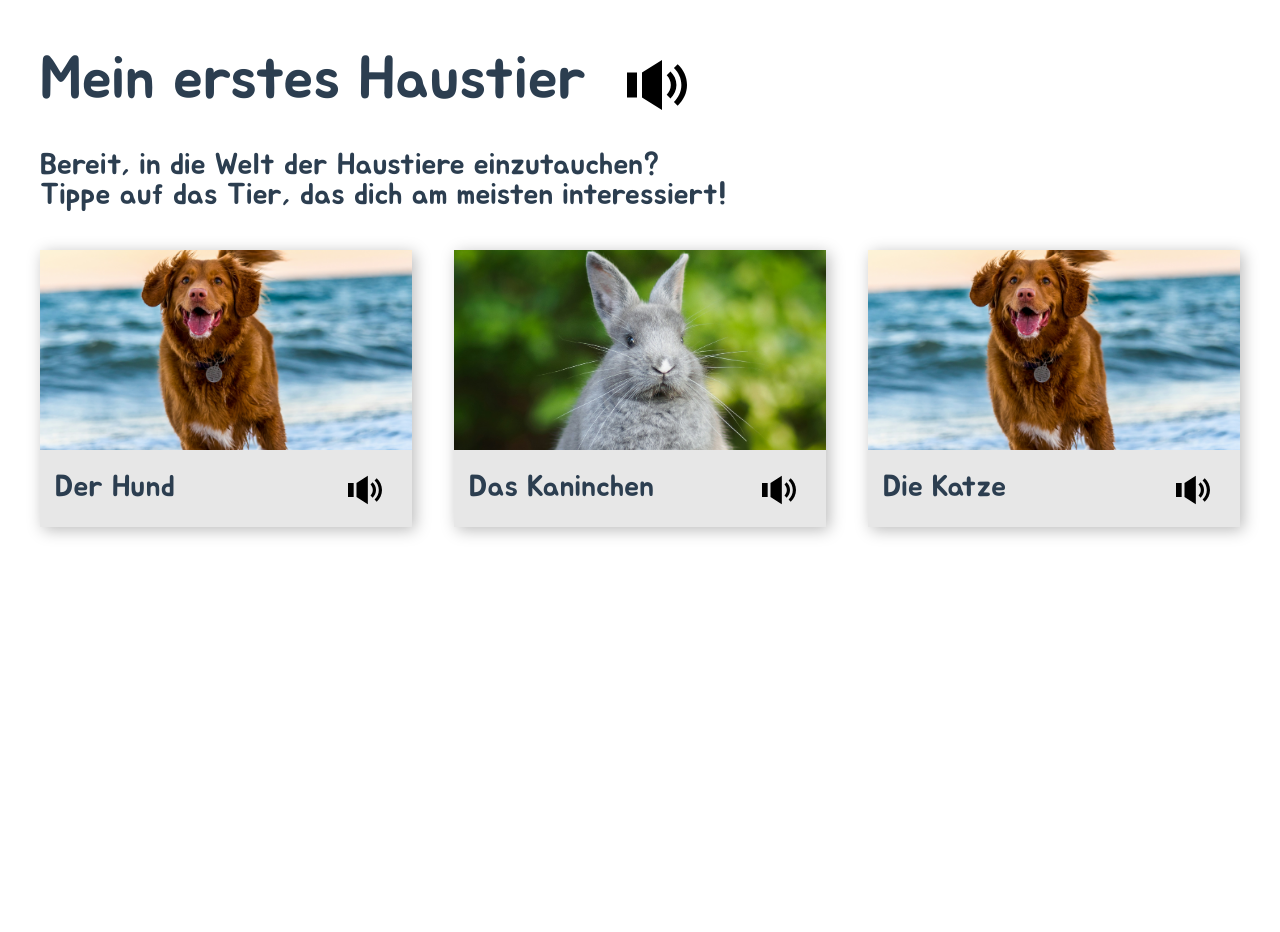
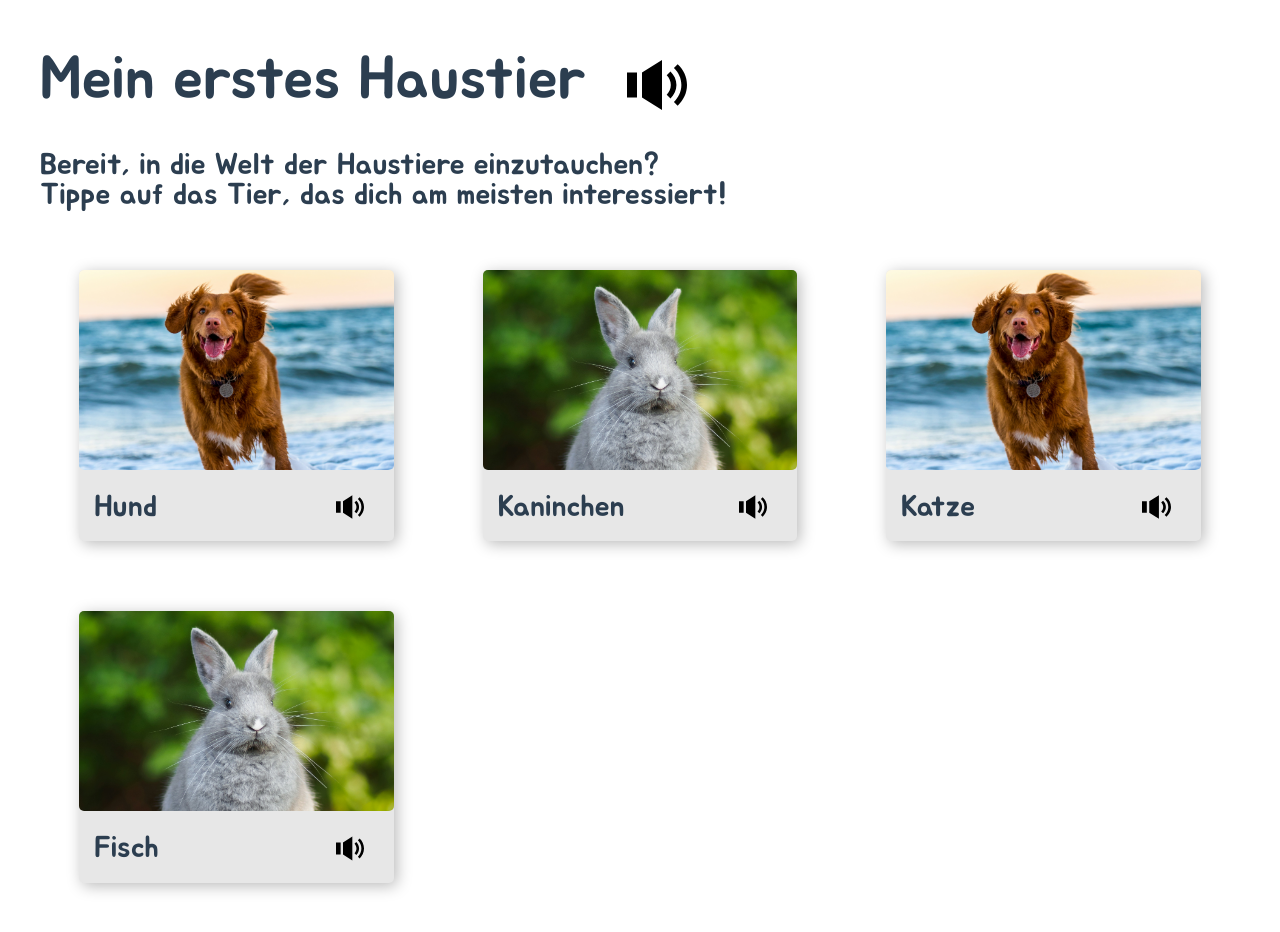
Before and after one commit to schule4-0/pets, a Vue app: page / in a window 1280 px wide. Shown: the top 932 px of the page. Before the commit the page ends 800 px from the top, so only its background shows below. Built offline with nearby package versions, Linux system fonts and the light colour scheme.

Commit message:
outsource code into component and add folder config

```diff
--- /dev/null
+++ b/src/components/PetCardComponent.vue
@@ -0,0 +1,65 @@
+<template>
+  <div class="pet-selection">
+    <div class="pet-card" @click="selectPet">
+      <img :src="pet.image" :alt="pet.name">
+      <div class="pet-card-name">
+        <p>{{ pet.name }}</p>
+        <img src="../assets/icon_audio.svg" alt="Audio">
+      </div>
+    </div>
+  </div>
+</template>
+
+
+<script setup lang="ts">
+import { defineProps, defineEmits } from 'vue';
+
+const props = defineProps<{
+  pet: { name: string; image: string };
+}>();
+
+const emit = defineEmits(['pet-selected']);
+
+const selectPet = () => {
+  emit('pet-selected', props.pet);
+};
+</script>
+
+
+<style scoped>
+.pet-selection {
+  margin-top: 20px;
+  display: flex;
+  justify-content: space-around;
+
+  .pet-card {
+    background-color: rgb(231, 231, 231);
+    box-shadow: 3px 3px 15px rgb(186, 186, 186);
+    width: 80%;
+    border-radius: 5px;
+    margin: 20px;
+    img {
+      width: 100%;
+      height: 200px;
+      border-radius: 5px;
+      object-fit: cover;
+      background-position: center;
+    }
+  }
+
+  .pet-card-name {
+    font-size: 30px;
+    padding: 5px 15px;
+    display: flex;
+    justify-content: space-between;
+    align-items: flex-start;
+
+    img {
+      width: 10%;
+      height: auto;
+      margin: 10px 15px 15px 15px;
+    }
+  }
+}
+
+</style>
--- /dev/null
+++ b/src/config/petsConfig.ts
@@ -0,0 +1,15 @@
+interface Pet {
+  name: string;
+  image: string;
+  englishName: string; // for routing?
+}
+
+const pets: Pet[] = [
+  { name: 'Hund', image: 'src/assets/dog.png', englishName:'dog'},
+  { name: 'Kaninchen', image: 'src/assets/bunny.png', englishName: 'rabbit'},
+  { name: 'Katze', image: 'src/assets/dog.png', englishName: 'cat' }, // placeholder image
+  { name: 'Fisch', image: 'src/assets/bunny.png', englishName: 'fish' } // placeholder image
+  // Add more pets here
+];
+
+export default pets;
--- a/src/views/HomeView.vue
+++ b/src/views/HomeView.vue
@@ -1,6 +1,5 @@
 <template>
   <div class="home-container">
-
     <div class="header-box">
       <h1>Mein erstes Haustier</h1>
       <img src="../assets/icon_audio.svg" alt="Audio">
@@ -10,44 +9,24 @@
     <br>Tippe auf das Tier, das dich am meisten interessiert!</p>
   </div>
 
-  <div class="pet-selection">
-    <div class="pet-tile" @click="selectPet('dog')">
-      <img src="../assets/dog.png" alt="Hund">
-      <div class="pet-tile-name">
-        <p>Der Hund</p>
-        <img src="../assets/icon_audio.svg" alt="Audio">
-      </div>
-    </div>
-    <div class="pet-tile" @click="selectPet('dog')">
-      <img src="../assets/bunny.png" alt="">
-      <div class="pet-tile-name">
-        <p>Das Kaninchen</p>
-        <img src="../assets/icon_audio.svg" alt="Audio">
-      </div>
-    </div>
-    <div class="pet-tile" @click="selectPet('dog')">
-      <img src="../assets/dog.png" alt="">
-      <div class="pet-tile-name">
-        <p>Die Katze</p>
-        <img src="../assets/icon_audio.svg" alt="Audio">
-      </div>
-    </div>
+  <div class="pet-cards">
+      <PetCardComponent v-for="(pet, index) in pets" :key="index" :pet="pet" @pet-selected="handlePetSelected" />
   </div>
 </template>
 
 <script setup lang="ts">
-import { ref } from 'vue'
 import { useRouter } from 'vue-router'
+import PetCardComponent from '@/components/PetCardComponent.vue';
+import pets from '@/config/petsConfig';
 
-const selectedPet = ref('')
 const router = useRouter()
 
-const selectPet = (pet: string) => {
-  selectedPet.value = pet
-  if (selectedPet.value) {
-    router.push(`/pets/${selectedPet.value}/stages/1`)
+const handlePetSelected = (selectedPet: any) => {
+  if (selectedPet.name) {
+    router.push(`/pets/${selectedPet.englishName}/stages/1`) // only works for dog
   }
-}
+};
+
 </script>
 
 <style scoped>
@@ -78,36 +57,10 @@ const selectPet = (pet: string) => {
   }
 }
 
-.pet-selection {
-  margin-top: 20px;
-  display: flex;
-  justify-content: space-between;
-
-  .pet-tile {
-    background-color: rgb(231, 231, 231);
-    box-shadow: 3px 3px 15px rgb(186, 186, 186);
-    width: 31%;
-    img {
-      width: 100%;
-      height: 200px;
-      object-fit: cover;
-      background-position: center;
-    }
-  }
-
-  .pet-tile-name {
-    font-size: 30px;
-    padding: 5px 15px;
-    display: flex;
-    justify-content: space-between;
-    align-items: flex-start;
-
-    img {
-      width: 10%;
-      height: auto;
-      margin: 10px 15px 15px 15px;
-    }
-  }
+.pet-cards {
+  display: grid;
+  grid-template-columns: repeat(3, 1fr);
+  grid-gap: 10px;
 }
 
 </style>
```
